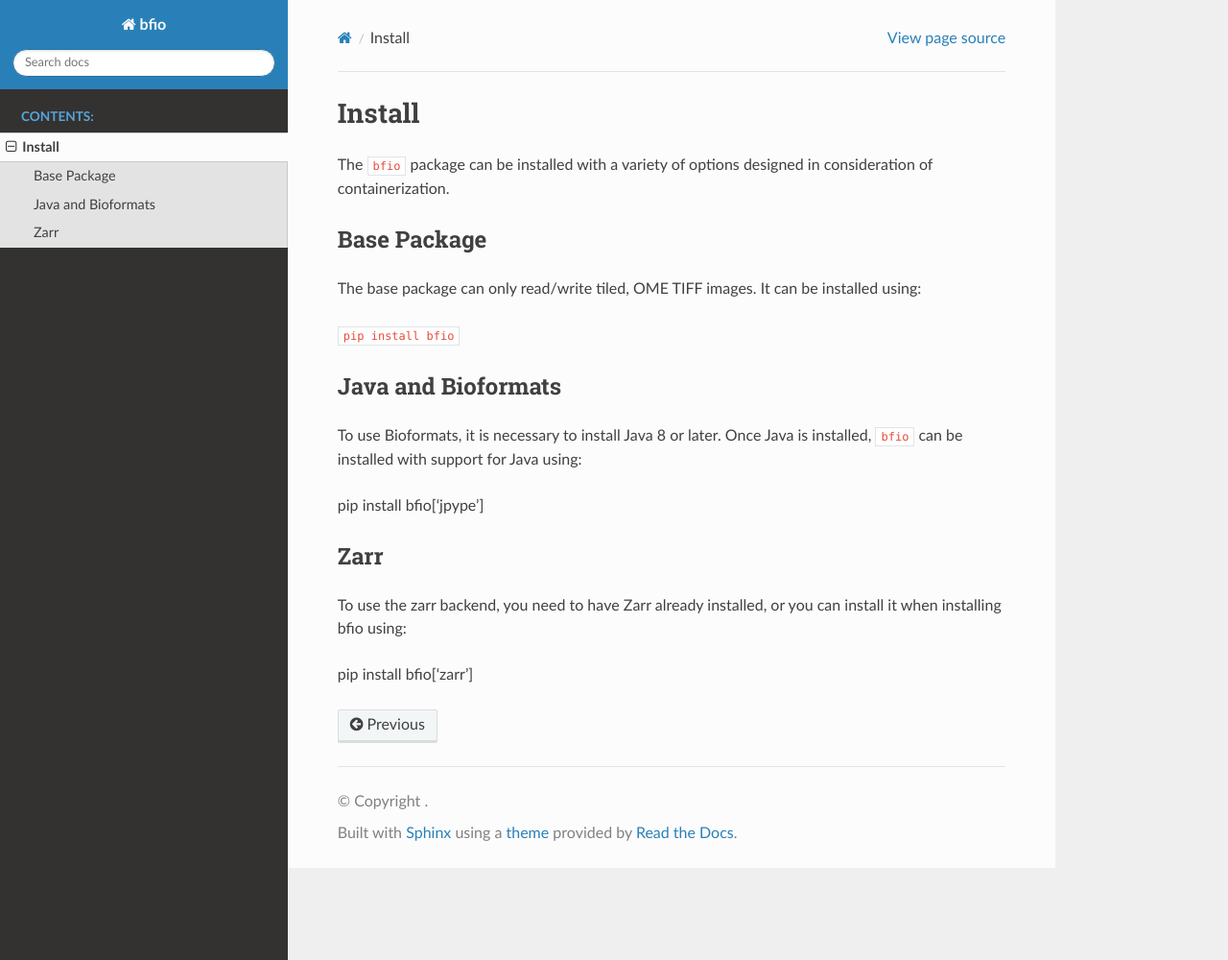
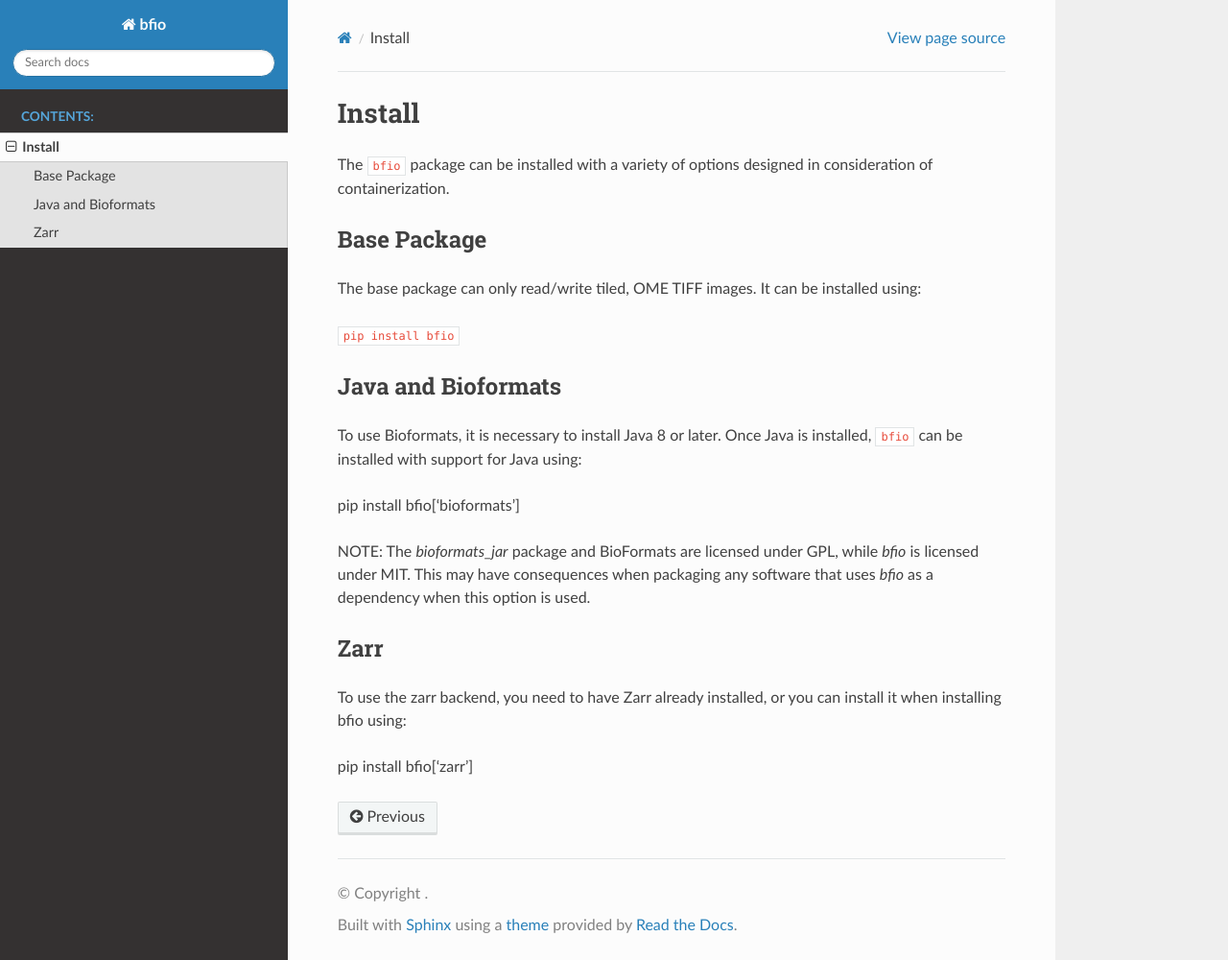
Before and after one commit to PolusAI/bfio, a Sphinx documentation site: the page built from docs/source/Installation.rst, in a window 1280 px wide and 1000 px high. Shown: the whole window at 96% size. Built offline with Sphinx 7.4.7 and the Read the Docs theme 2.0.0, drawn with Linux system fonts in a browser that asks for light colours; pages that are not in the unit, such as notebooks, are missing from menus; the version number could not be read and is left out.

Commit message:
Updated documentation and install options

```diff
--- a/docs/source/Installation.rst
+++ b/docs/source/Installation.rst
@@ -18,7 +18,11 @@ Java and Bioformats
 To use Bioformats, it is necessary to install Java 8 or later. Once Java is
 installed, ``bfio`` can be installed with support for Java using:
 
-pip install bfio['jpype']
+pip install bfio['bioformats']
+
+NOTE: The `bioformats_jar` package and BioFormats are licensed under GPL, while `bfio`
+is licensed under MIT. This may have consequences when packaging any software that uses
+`bfio` as a dependency when this option is used.
 
 Zarr
 ----
--- a/setup.py
+++ b/setup.py
@@ -41,7 +41,7 @@ setup(
         "lxml",  # remove this when upgrading to the next version of ome-types
     ],
     extras_require={
-        "jpype": ["bioformats_jar==6.7.0.post2"],
+        "bioformats": ["bioformats_jar==6.7.0.post2"],
         "zarr": ["zarr>=2.6.1"],
         "all": ["zarr>=2.6.1", "bioformats_jar==6.7.0.post2"],
         "dev": [
```
Also changed, not shown: README.md (+7 -3 lines).
